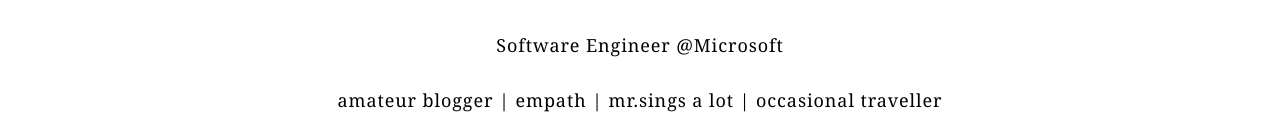
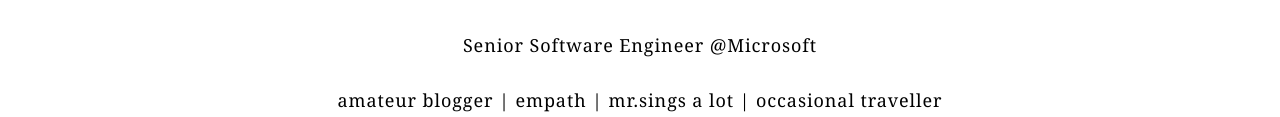
Before and after one commit to dhilipkmr/website, a Gatsby site: page / in a window 1280 px wide. Shown: the part 399-516 px from the top of the page. Built offline with nearby package versions, Linux system fonts and the light colour scheme; Gatsby itself is replaced by a stand-in of ours; a web font is replaced by a local one.

Commit message:
Update Avatar.js

```diff
--- a/src/components/Avatar.js
+++ b/src/components/Avatar.js
@@ -18,7 +18,7 @@ const Avatar = () => {
           <FadeIn className="lh2em" style={{ animationDelay: '0.6s' }}>a blog by <span><a href={LINKEDIN_URL} target="_blank" className="themeColor linkHand" rel="noopener noreferrer">dhilip</a></span></FadeIn>
         </div> */}
         <div className="padT10 width100 textcenter avatarInto oh">
-          <FadeIn className="lh2em" style={{ animationDelay: '0.15s' }}>Software Engineer @<a href="https://www.microsoft.com/" target="_blank" rel="noopener noreferrer"><span className="linkHand">Microsoft</span></a></FadeIn>
+          <FadeIn className="lh2em" style={{ animationDelay: '0.15s' }}>Senior Software Engineer @<a href="https://www.microsoft.com/" target="_blank" rel="noopener noreferrer"><span className="linkHand">Microsoft</span></a></FadeIn>
         </div>
         <div className="padT10 width100 textcenter avatarInto oh">
           <FadeIn className="lh2em" style={{ lineHeight: '3em', animationDelay: '0.20s' }}>amateur blogger | empath | mr.sings a lot | occasional traveller</FadeIn>
```
